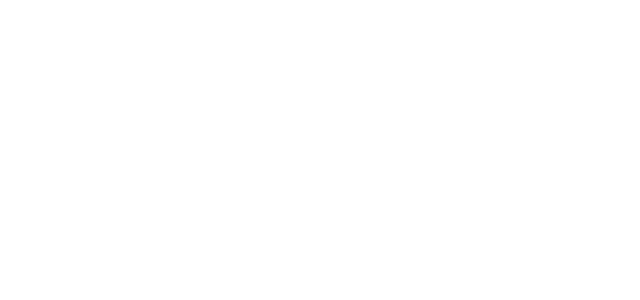
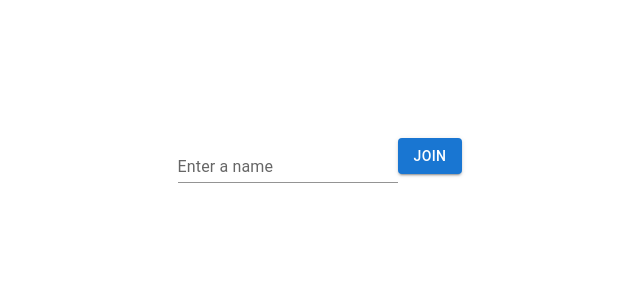
Before and after one commit to KornelKovats/messageApp, a React (Create React App) app in the folder frontend/: page / in a window 1280 px wide. Shown: the top 300 px of the page, without its empty margins (320-960 px from the left). Built offline with nearby package versions, Linux system fonts and the light colour scheme.

Commit message:
feat(): login page added

```diff
--- a/frontend/src/App.scss
+++ b/frontend/src/App.scss
@@ -1,38 +1,9 @@
-.App {
-  text-align: center;
+@import url('https://fonts.googleapis.com/css2?family=Lato:ital,wght@0,300;0,400;0,700;0,900;1,100;1,300&display=swap');
+
+* {
+  box-sizing: border-box;
+  padding: 0;
+  margin: 0;
+  font-family: 'Lato', sans-serif;
+  font-weight: 400;
 }
-
-.App-logo {
-  height: 40vmin;
-  pointer-events: none;
-}
-
-@media (prefers-reduced-motion: no-preference) {
-  .App-logo {
-    animation: App-logo-spin infinite 20s linear;
-  }
-}
-
-.App-header {
-  background-color: #282c34;
-  min-height: 100vh;
-  display: flex;
-  flex-direction: column;
-  align-items: center;
-  justify-content: center;
-  font-size: calc(10px + 2vmin);
-  color: white;
-}
-
-.App-link {
-  color: #61dafb;
-}
-
-@keyframes App-logo-spin {
-  from {
-    transform: rotate(0deg);
-  }
-  to {
-    transform: rotate(360deg);
-  }
-}
--- a/frontend/src/App.tsx
+++ b/frontend/src/App.tsx
@@ -1,10 +1,21 @@
 import React from 'react';
+import {
+  BrowserRouter as Router,
+  Switch,
+  Route,
+} from 'react-router-dom';
+import LoginPage from './pages/LoginPage/LoginPage';
 import './App.scss';
 
-function App() {
+const App = () => {
   return (
     <div className="App">
-    </div>
+    <Router>
+      <Switch>
+        <Route exact path="/" component={LoginPage} />
+      </Switch>
+    </Router>
+  </div>
   );
 }
 
--- /dev/null
+++ b/frontend/src/pages/LoginPage/LoginPage.scss
@@ -0,0 +1,9 @@
+.Login {
+    width: 100%;
+    height: 20em;
+    display: flex;
+    flex-direction: row;
+    justify-content: center;
+    align-items: center;
+    gap: 1em;
+}
--- /dev/null
+++ b/frontend/src/pages/LoginPage/LoginPage.tsx
@@ -0,0 +1,50 @@
+import * as React from 'react';
+import { Button, TextField } from '@mui/material';
+import './LoginPage.scss';
+
+const LoginPage: React.FunctionComponent = (): JSX.Element => {
+
+    // const onChange = (e: React.ChangeEvent<HTMLInputElement>): void => {
+    //     e.preventDefault();
+    //     const { value } = e.target;
+    //     setName(value);
+    // };
+
+    // const handleError = (): void => {
+    //     const regex = new RegExp(/^[^*|":<>[\]{}`\\()';@&$]+$/);
+    //     !name || name === '' ? setHelperText('Enter a name')
+    //     : regex.test(name) ? setHelperText('Enter a valid name')
+    //     : setHelperText('');
+    //     helperText === '' ? setErrorState(false) : setErrorState(true);
+    //     console.log(`error: ${errorState}`);
+    // };
+
+    return (
+        <div className="Login">
+            <form>
+                <TextField
+                    id="name"
+                    variant="standard"
+                    label="Enter a name"
+                    size="small"
+                    autoComplete="off"
+                    type="text"
+                    // value={name}
+                    // onChange={onChange}
+                    // helperText={helperText}
+                    // error={errorState}
+                />
+                <Button
+                    id="join"
+                    variant="contained"
+                    size="medium"
+                    // type="submit"
+                >
+                    Join
+                </Button>
+            </form>
+        </div>
+    );
+};
+
+export default LoginPage;
```
Also changed, not shown: frontend/package.json (+8 -0 lines), 1 other file (tests, documents, lock files or other folders).
